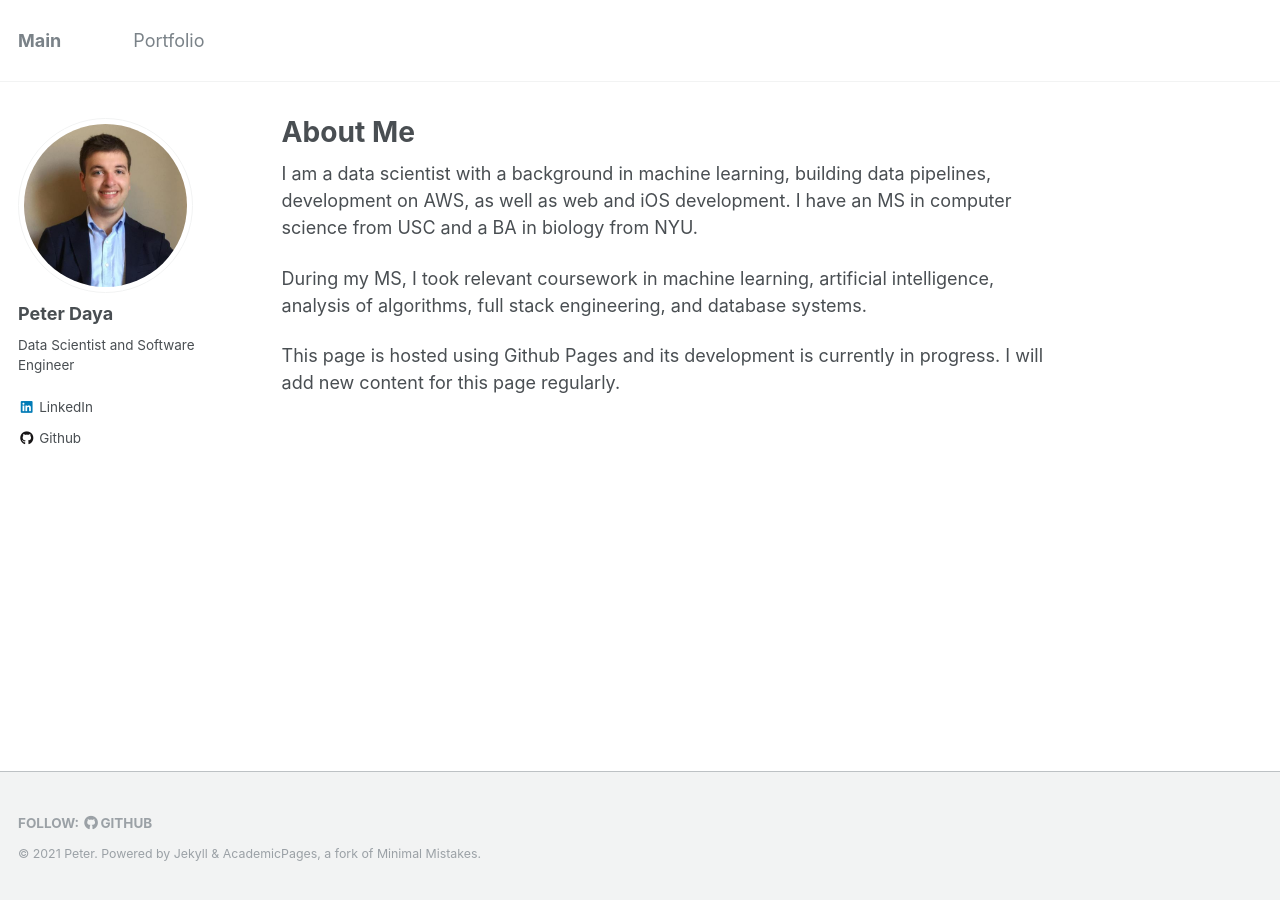
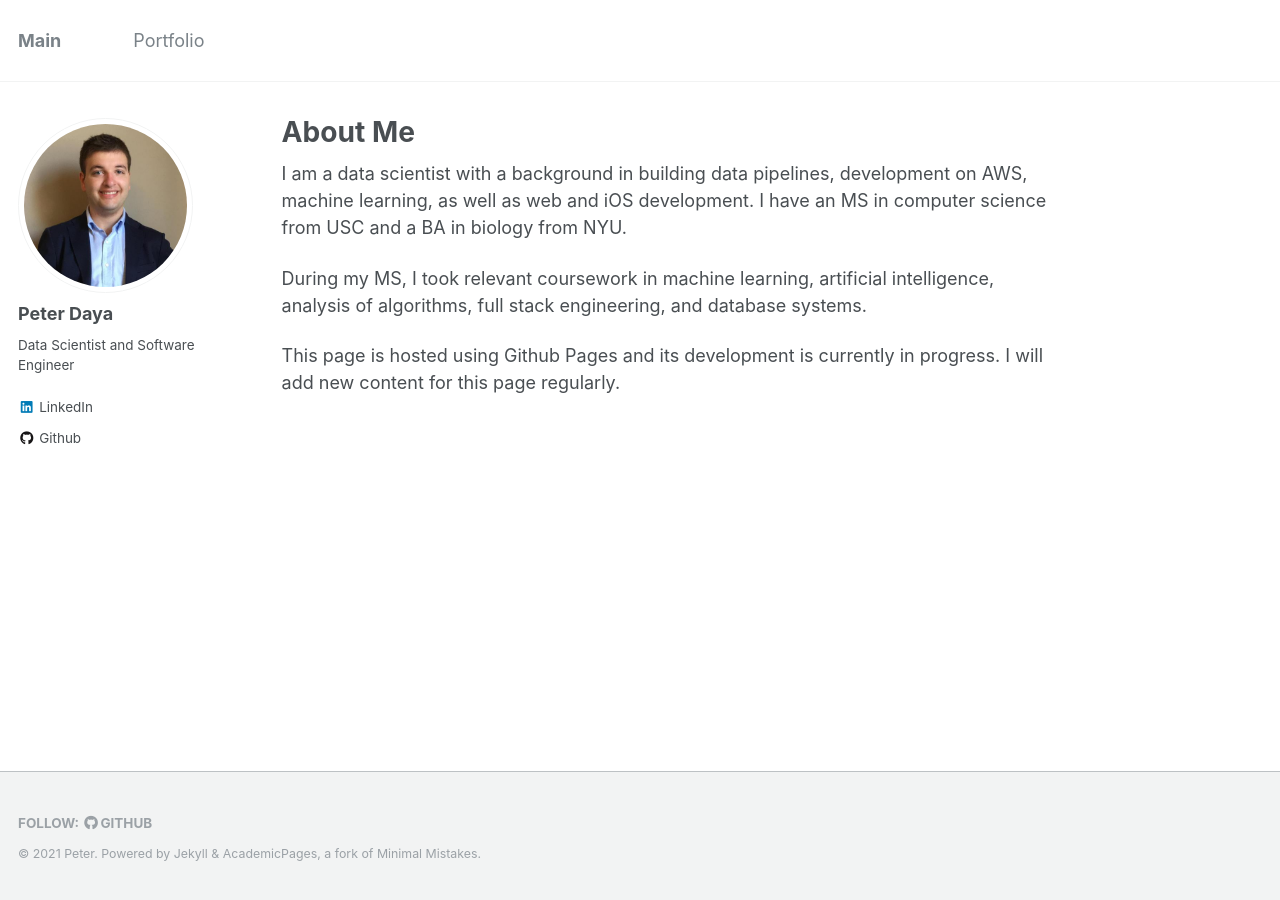
Before and after one commit to PeterDaya/peterdaya.github.io, a Jekyll site: the page built from _pages/about.md, in a window 1280 px wide. Built offline with Jekyll 4.4.1, drawn with Linux system fonts in a browser that asks for light colours.

```diff
--- a/_pages/about.md
+++ b/_pages/about.md
@@ -10,7 +10,7 @@ redirect_from:
 
 
 
-I am a data scientist with a background in machine learning, building data pipelines, development on AWS, as well as web and iOS development.  I have an MS in computer science from USC and a BA in biology from NYU.
+I am a data scientist with a background in building data pipelines, development on AWS, machine learning, as well as web and iOS development.  I have an MS in computer science from USC and a BA in biology from NYU.
 
 During my MS, I took relevant coursework in machine learning, artificial intelligence, analysis of algorithms, full stack engineering, and database systems.
 
```
